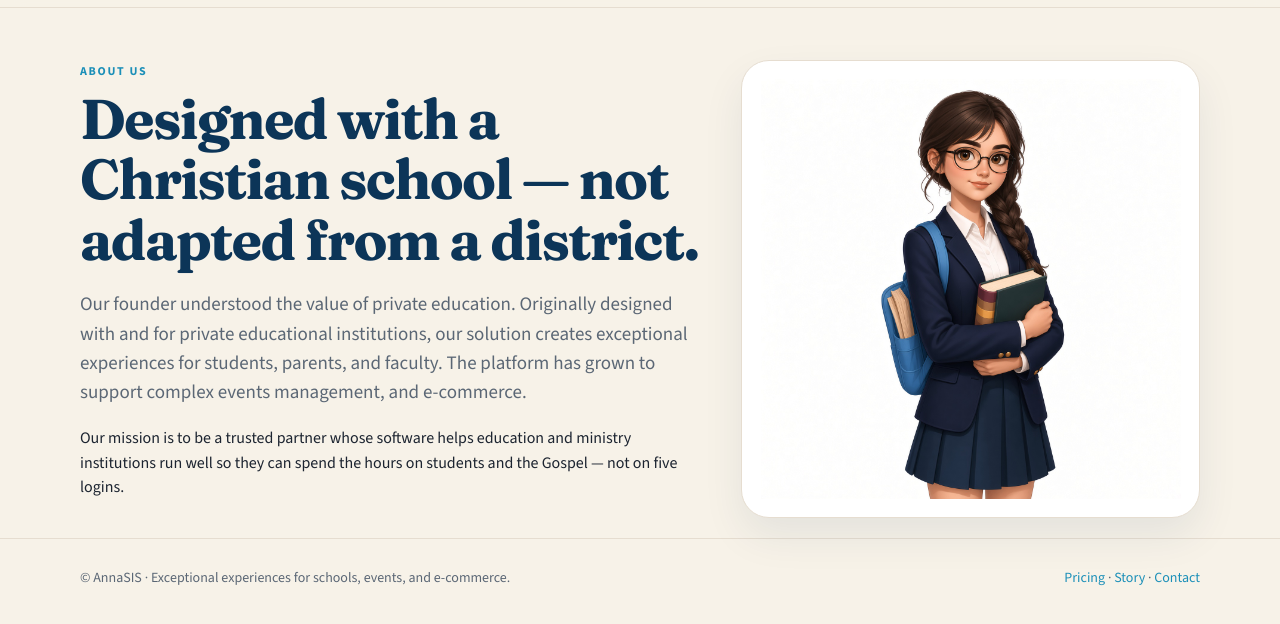
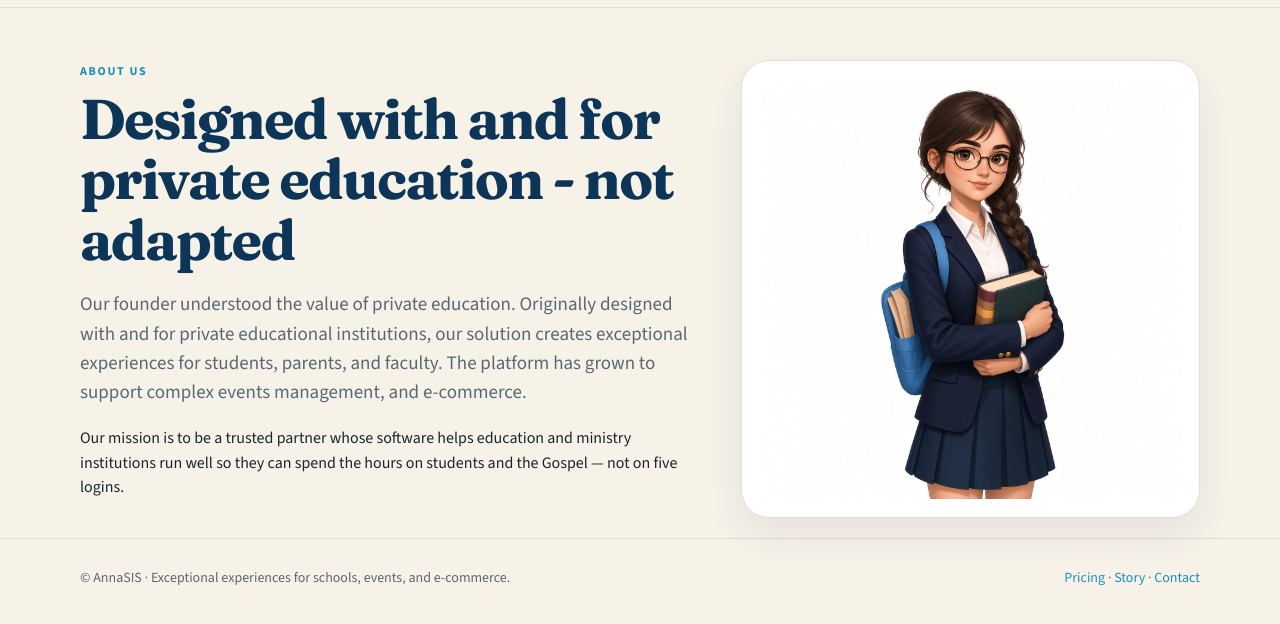
Before and after one commit to aaronsiebert-ux/annasis-website, a plain HTML site: page about.html in a window 1280 px wide. Shown: the part 64-688 px from the top of the page. Drawn offline with nearby package versions, Linux system fonts and the light colour scheme.

Commit message:
Update About page H1 headline

```diff
--- a/about.html
+++ b/about.html
@@ -22,7 +22,7 @@
     <section class="hero">
       <div>
         <div class="kicker">About us</div>
-        <h1>Designed with a Christian school — not adapted from a district.</h1>
+        <h1>Designed with and for private education - not adapted</h1>
         <p class="lead">Our founder understood the value of private education. Originally designed with and for private educational institutions, our solution creates exceptional experiences for students, parents, and faculty. The platform has grown to support complex events management, and e-commerce.</p>
         <p>Our mission is to be a trusted partner whose software helps education and ministry institutions run well so they can spend the hours on students and the Gospel — not on five logins.</p>
       </div>
```
